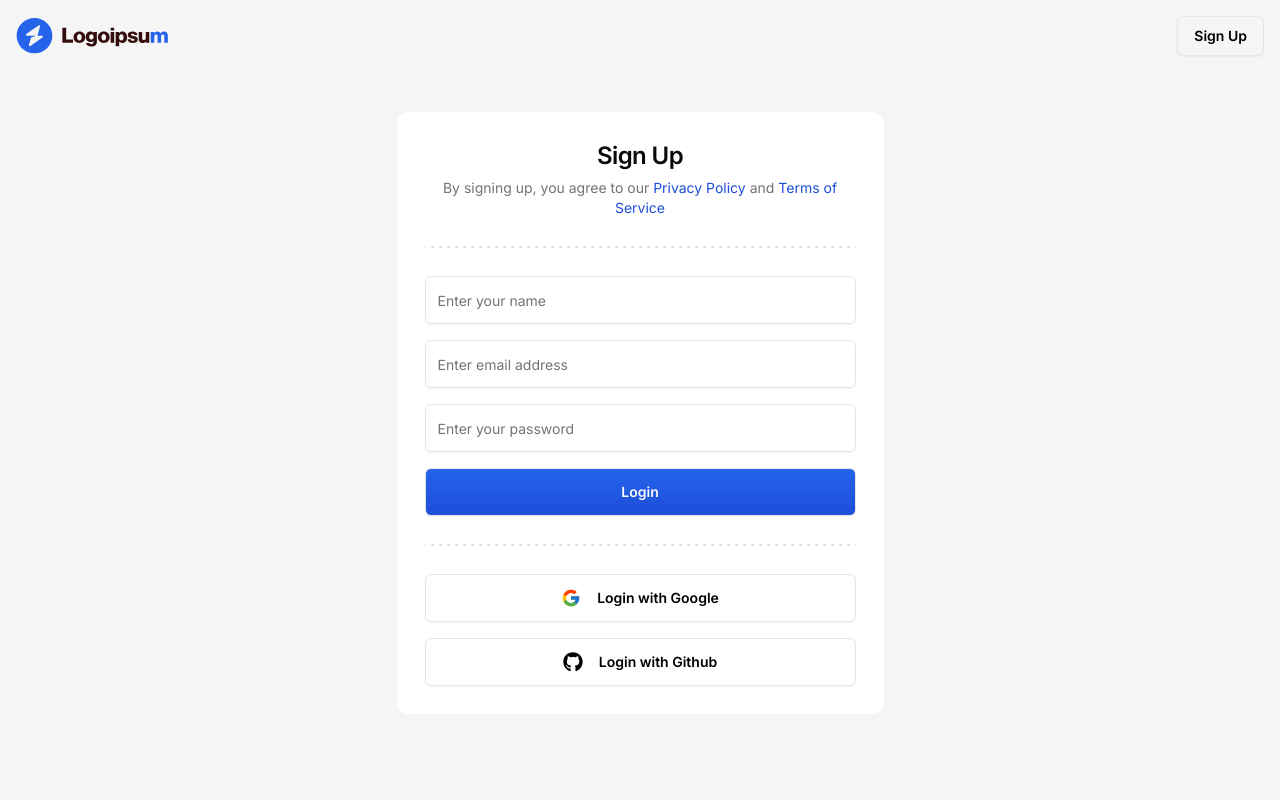
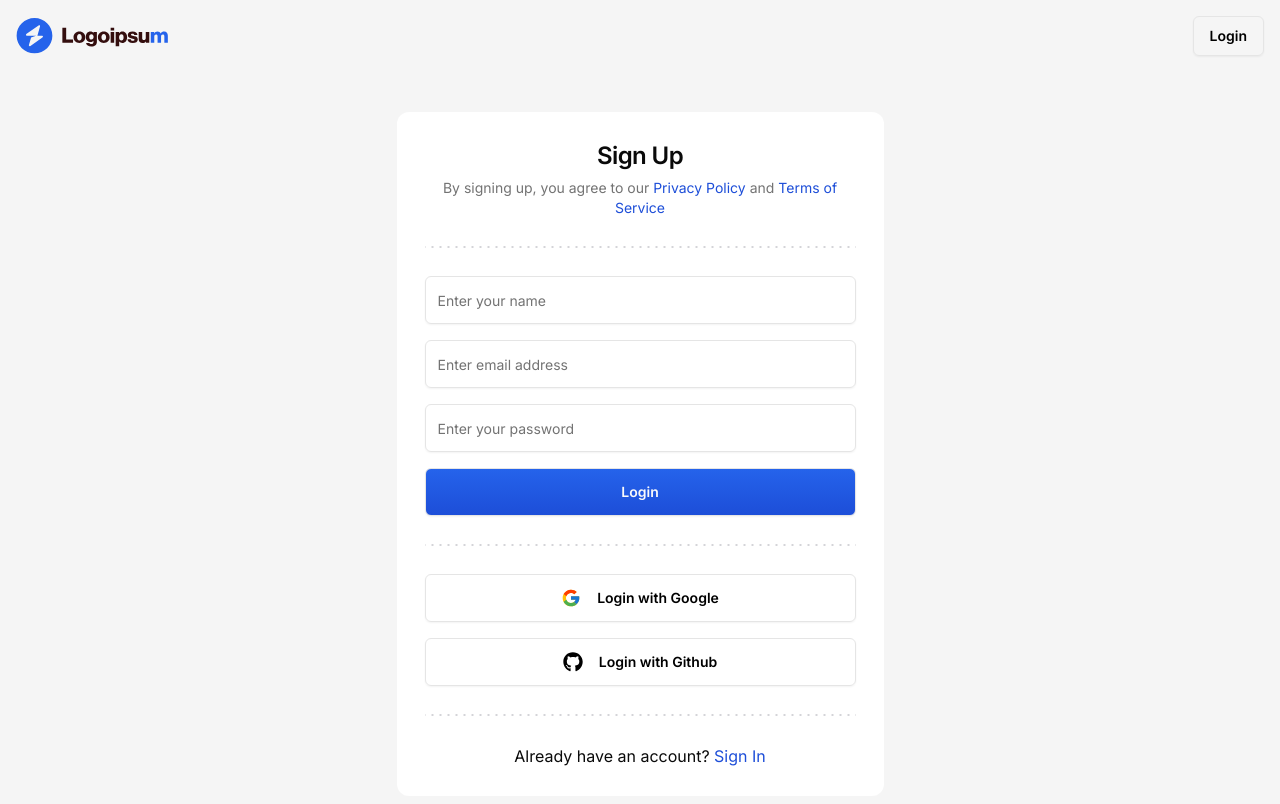
Before and after one commit to Kirill-1999/work-task-app, a Next.js app: page /sign-up in a window 1280 px wide. Shown: the top 804 px of the page. Built offline with nearby package versions, Linux system fonts and the light colour scheme.

Commit message:
Enhance authentication layout and cards by adding navigation links for sign-in and sign-up. Update SignInCard and SignUpCard components to include prompts for account creation and login, improving user flow and accessibility.

```diff
--- a/src/app/(auth)/layout.tsx
+++ b/src/app/(auth)/layout.tsx
@@ -1,18 +1,30 @@
+"use client";
+
+import Image from "next/image";
+import Link from "next/link";
+import { usePathname } from "next/navigation";
+
 import { Button } from "@/components/ui/button";
-import Image from "next/image";
+
 
 interface AuthLayoutProps {
     children: React.ReactNode;
 }
 
 const AuthLayout = ({ children }: AuthLayoutProps) => {
+ const pathname = usePathname();
+ const isSignIn = pathname === "/sign-in";
+
     return (
         <main className="bg-neutral-100 min-h-screen">
             <div className="mx-auto max-w-screen-2xl p-4">
                 <nav className="flex justify-between items-center">
                     <Image src="/logo.svg" alt="logo" width={152} height={56} />
-                    <Button variant="secondary">
-                        Sign Up
+                    <Button asChild variant="secondary">
+                        <Link href={isSignIn ? "/sign-up" : "/sign-in"}>
+
+                        {pathname === "/sign-in" ? "Sign Up" : "Login" }
+                        </Link>
                     </Button>
                 </nav>
                 <div className="flex flex-col items-center hustify-center pt-4 md:pt-14">
--- a/src/features/auth/components/sign-in-card.tsx
+++ b/src/features/auth/components/sign-in-card.tsx
@@ -1,4 +1,5 @@
 import { z } from "zod";
+import Link from "next/link";
 
 import { FcGoogle } from "react-icons/fc";
 import { FaGithub } from "react-icons/fa";
@@ -37,7 +38,7 @@
     });
 
     const onsubmit = (values: z.infer<typeof formSchema>) => {
-       console.log({values});
+        console.log({ values });
     }
 
     return (
@@ -112,6 +113,19 @@
                     Login with Github
                 </Button>
             </CardContent>
+            <div className="px-7">
+                <DottedSeparator />
+            </div>
+            <CardContent className="p-7 flex items-center justify-center">
+                <p>
+                    Don&apos;t have an account?
+                    <Link href="/sign-up" >
+                        <span className="text-blue-700">
+                            &nbsp;Sign Up
+                        </span>
+                    </Link>
+                </p>
+            </CardContent>
         </Card>
     );
 };
--- a/src/features/auth/components/sign-up-card.tsx
+++ b/src/features/auth/components/sign-up-card.tsx
@@ -143,6 +143,19 @@
                     Login with Github
                 </Button>
             </CardContent>
+            <div className="px-7">
+                <DottedSeparator />
+            </div>
+            <CardContent className="p-7 flex items-center justify-center">
+                <p>
+                    Already have an account?
+                    <Link href="/sign-in" >
+                        <span className="text-blue-700">
+                            &nbsp;Sign In
+                        </span>
+                    </Link>
+                </p>
+            </CardContent>
         </Card>
     );
 };
```
